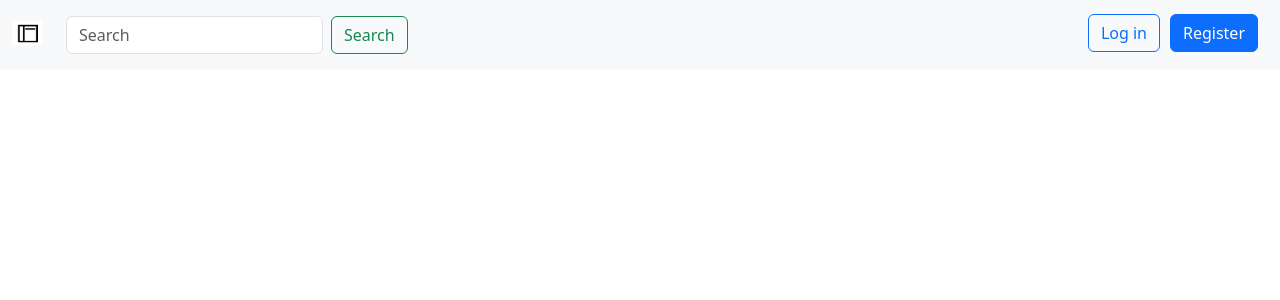
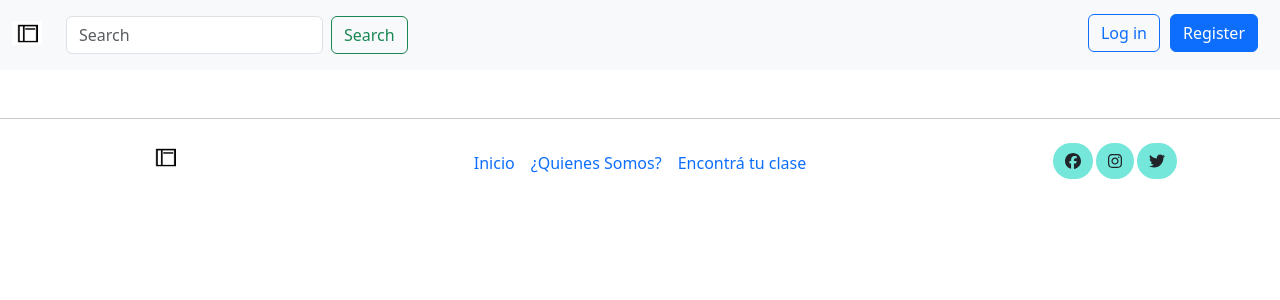
Before and after one commit to IARDGT/tpo-final-api-web, a React (Create React App) app: page / in a window 1280 px wide. Shown: the top 300 px of the page. Built offline with nearby package versions, Linux system fonts and the light colour scheme.

Commit message:
agrego footer

```diff
--- a/package.json
+++ b/package.json
@@ -3,6 +3,11 @@
   "version": "0.1.0",
   "private": true,
   "dependencies": {
+    "@fortawesome/fontawesome-svg-core": "^6.4.2",
+    "@fortawesome/free-brands-svg-icons": "^6.4.2",
+    "@fortawesome/free-regular-svg-icons": "^6.4.2",
+    "@fortawesome/free-solid-svg-icons": "^6.4.2",
+    "@fortawesome/react-fontawesome": "^0.2.0",
     "@testing-library/jest-dom": "^5.17.0",
     "@testing-library/react": "^13.4.0",
     "@testing-library/user-event": "^13.5.0",
--- /dev/null
+++ b/src/components/Footer.css
@@ -0,0 +1,8 @@
+.btn-circle {
+    background-color: #75E6DA;
+    border-width: 0ch;
+    border-radius: 8rem;
+    text-align: center;
+    margin-left: 0.1rem;
+    margin-right: 0.1rem;
+}
--- /dev/null
+++ b/src/components/Footer.js
@@ -0,0 +1,53 @@
+import * as React from 'react';
+import 'bootstrap/dist/css/bootstrap.min.css';
+import './Footer.css';
+import { FontAwesomeIcon } from '@fortawesome/react-fontawesome';
+import { faInstagram } from '@fortawesome/free-brands-svg-icons';
+import { faFacebook } from '@fortawesome/free-brands-svg-icons';
+import { faTwitter } from '@fortawesome/free-brands-svg-icons';
+
+export const Footer = () => {
+    return (
+      <footer>
+        <hr className="mt-5 mb-4" />
+        <div class="container mx-auto">
+          <div class="row">
+            <div class="col d-flex justify-content-center">
+              <a href="/">
+                <img src={ require('../assets/logo.png') } alt="Logo" width="30" height="24"></img>
+              </a>
+            </div>
+            <div class="col-8 d-flex justify-content-center">
+              <ul class="nav">
+                <li class="nav-item"><a href="#" class="nav-link px-2">Inicio</a></li>
+                <li class="nav-item"><a href="#" class="nav-link px-2">¿Quienes Somos?</a></li>
+                <li class="nav-item"><a href="#" class="nav-link px-2">Encontrá tu clase</a></li>
+              </ul>
+            </div>
+            <div class="col d-flex justify-content-center">
+              <ul class="nav">
+              <li class="nav-item">
+                    <a href="#" class="btn btn-outline-dark btn-circle social-fb">
+                        <FontAwesomeIcon icon={faFacebook} />
+                    </a>
+                </li>
+                <li class="nav-item">
+                    <a href="#" class="btn btn-outline-dark btn-circle social-ig">
+                        <FontAwesomeIcon icon={faInstagram} />
+                    </a>
+                </li>
+                <li class="nav-item">
+                    <a href="#" class="btn btn-outline-dark btn-circle social-tw">
+                        <FontAwesomeIcon icon={faTwitter} />
+                    </a>
+                </li>
+
+              </ul>
+            </div>
+          </div>
+        </div>
+      </footer>
+    );
+  };
+
+export default Footer;
--- a/src/components/Home.js
+++ b/src/components/Home.js
@@ -1,11 +1,12 @@
 import Navbar from "./Navbar";
-
+import Footer from "./Footer";
 
 
 export default function Home() {
     return (
         <div>
-            <Navbar></Navbar>
+            <Navbar/>
+            <Footer/>
         </div>
     )
 }
```
Also changed, not shown: src/styles.css (added), 1 other file (tests, documents, lock files or other folders).
